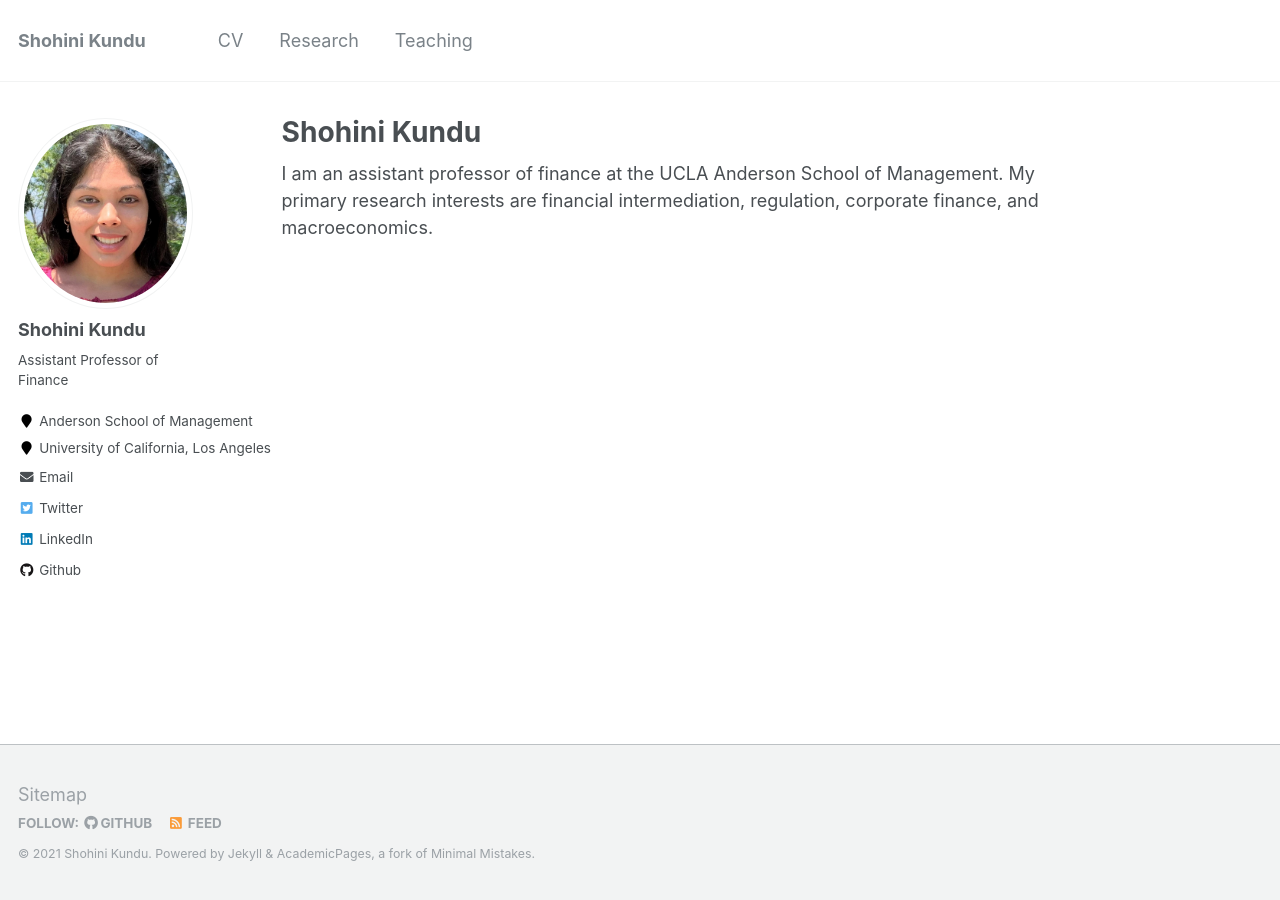
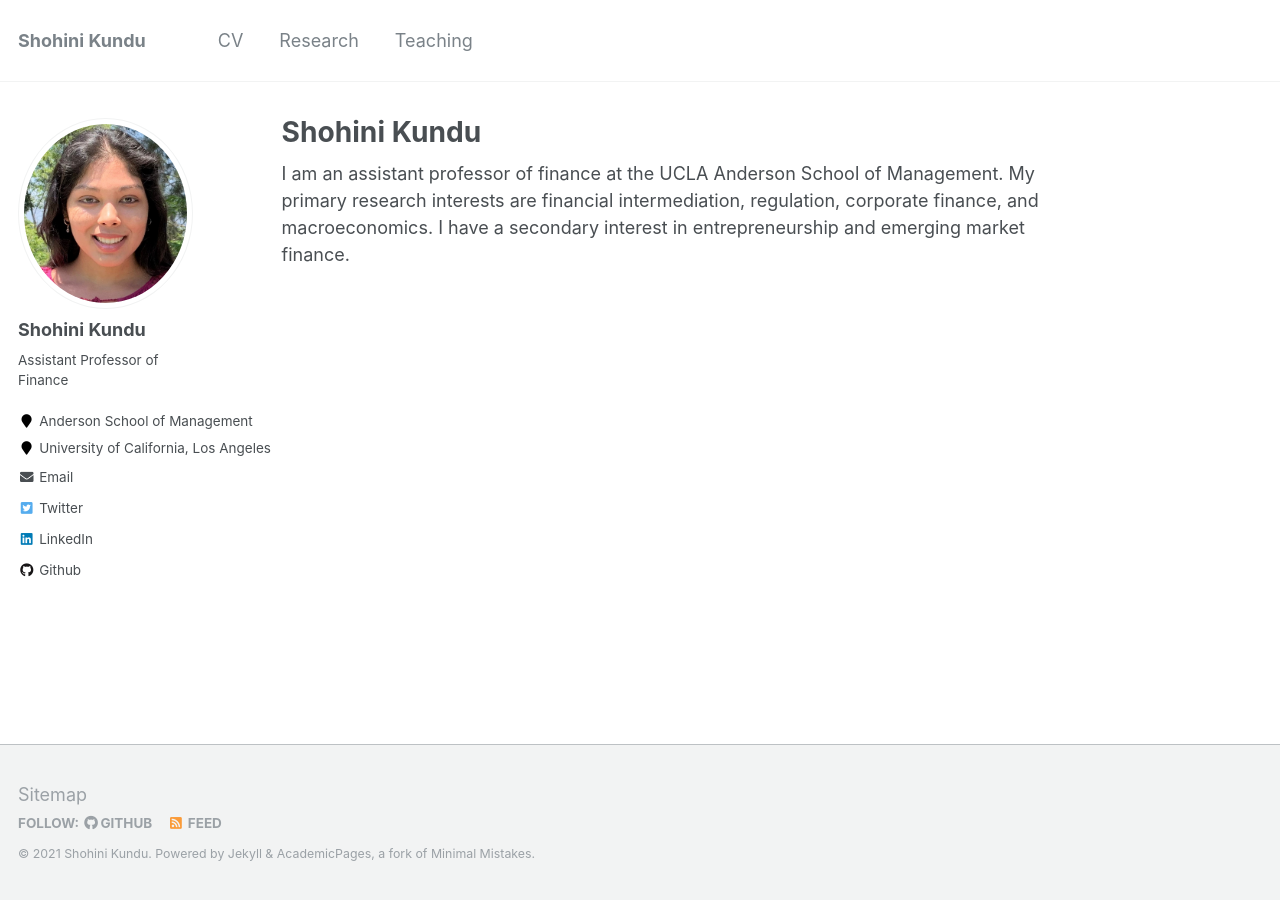
Before and after one commit to shohinikundu/shohinikundu.github.io, a Jekyll site: the page built from _pages/about.md, in a window 1280 px wide. Built offline with Jekyll 4.4.1, drawn with Linux system fonts in a browser that asks for light colours.

Commit message:
Update about.md

```diff
--- a/_pages/about.md
+++ b/_pages/about.md
@@ -8,4 +8,4 @@ redirect_from:
   - /about.html
 ---
 
-I am an assistant professor of finance at the UCLA Anderson School of Management. My primary research interests are financial intermediation, regulation, corporate finance, and macroeconomics.
+I am an assistant professor of finance at the UCLA Anderson School of Management. My primary research interests are financial intermediation, regulation, corporate finance, and macroeconomics. I have a secondary interest in entrepreneurship and emerging market finance.
```
